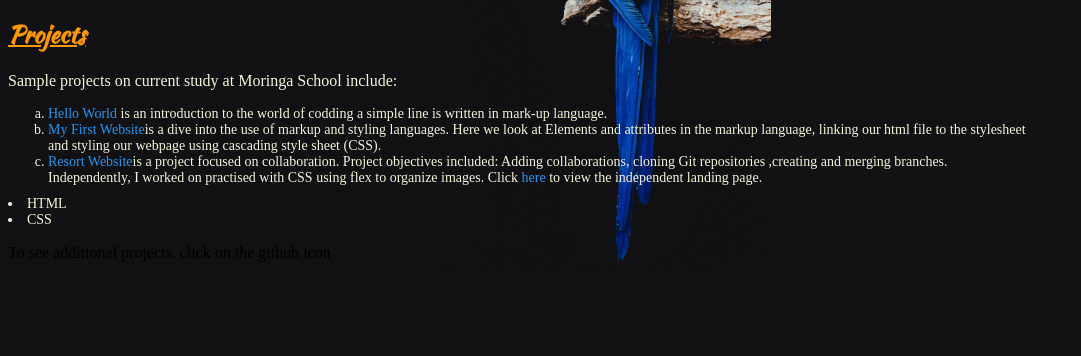
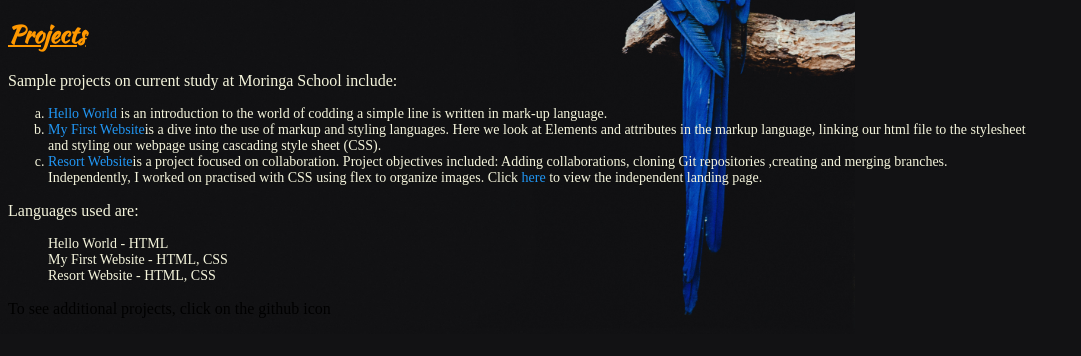
Before and after one commit to Miss-Faith/Project-Portfolio, a plain HTML site: page index.html in a window 1280 px wide. Shown: the part 236-592 px from the top of the page, without its empty margins (0-1081 px from the left). Drawn offline with Linux system fonts and the light colour scheme.

Commit message:
re-ordered list elements

```diff
--- a/index.html
+++ b/index.html
@@ -21,9 +21,13 @@
         <li><a href="https://miss-faith.github.io/my-first-website/">My First Website</a>is a dive into the use of markup and styling languages. Here we look at Elements and attributes in the markup language, linking our html file to the stylesheet and styling our webpage using cascading style sheet (CSS).</li>
         <li><a href="https://miss-faith.github.io/Resort-Website/">Resort Website</a>is a project focused on collaboration. Project objectives included: Adding collaborations, cloning Git repositories ,creating and merging branches. Independently, I worked on practised with CSS using flex to organize images. Click <a href="https://miss-faith.github.io/Resort-Website/gallery.html">here</a> to view the independent landing page.</li>
       </ul>
+      <p class="description">Languages used are:</p>
+      <ol>
+        <li>Hello World - HTML</li>
+        <li>My First Website - HTML, CSS</li>
+        <li>Resort Website - HTML, CSS</li>
+      </ol>
 
-        <li>HTML</li>
-        <li>CSS</li>
       <p>To see additional projects, click on the github icon</p>
     </div>
   </body>
```
